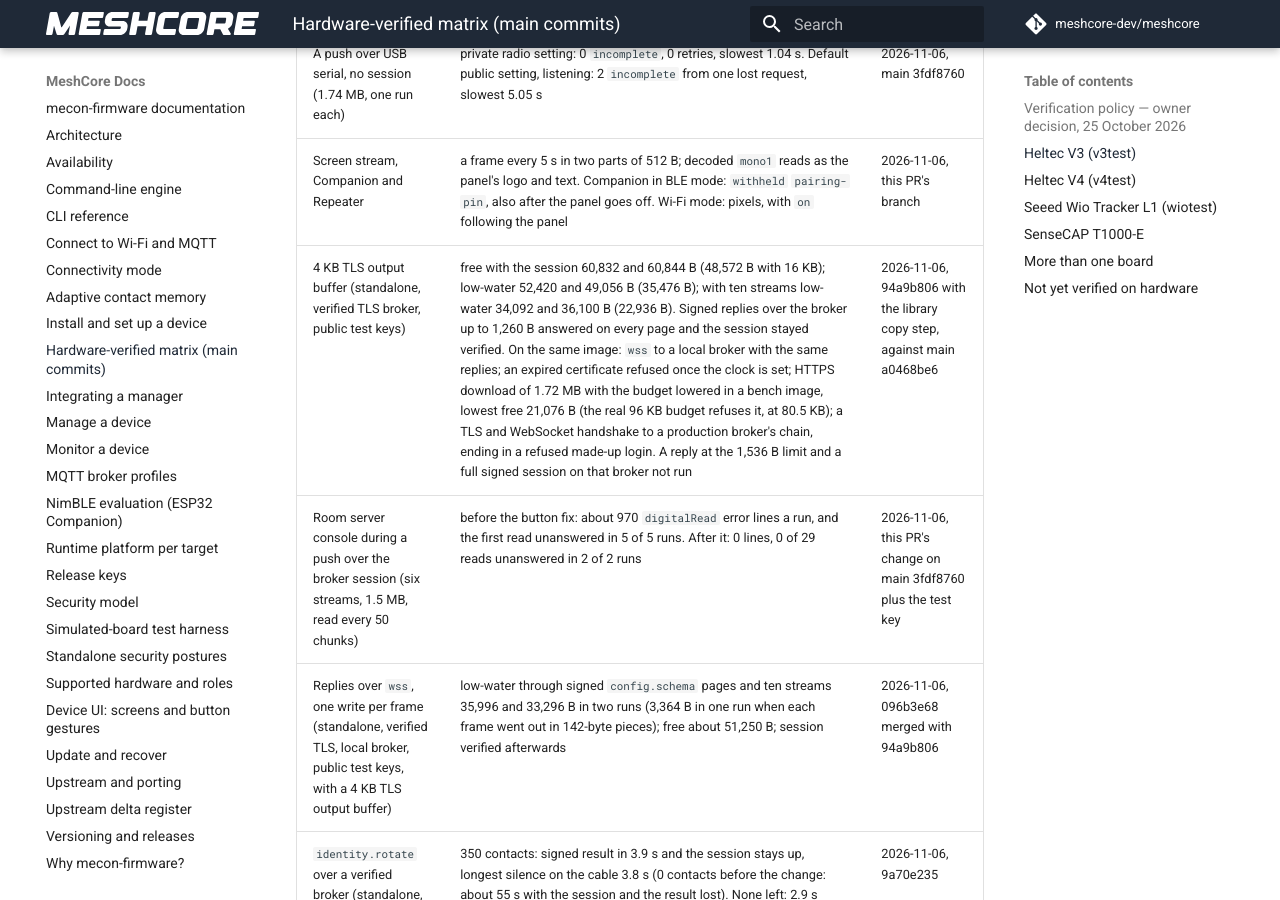
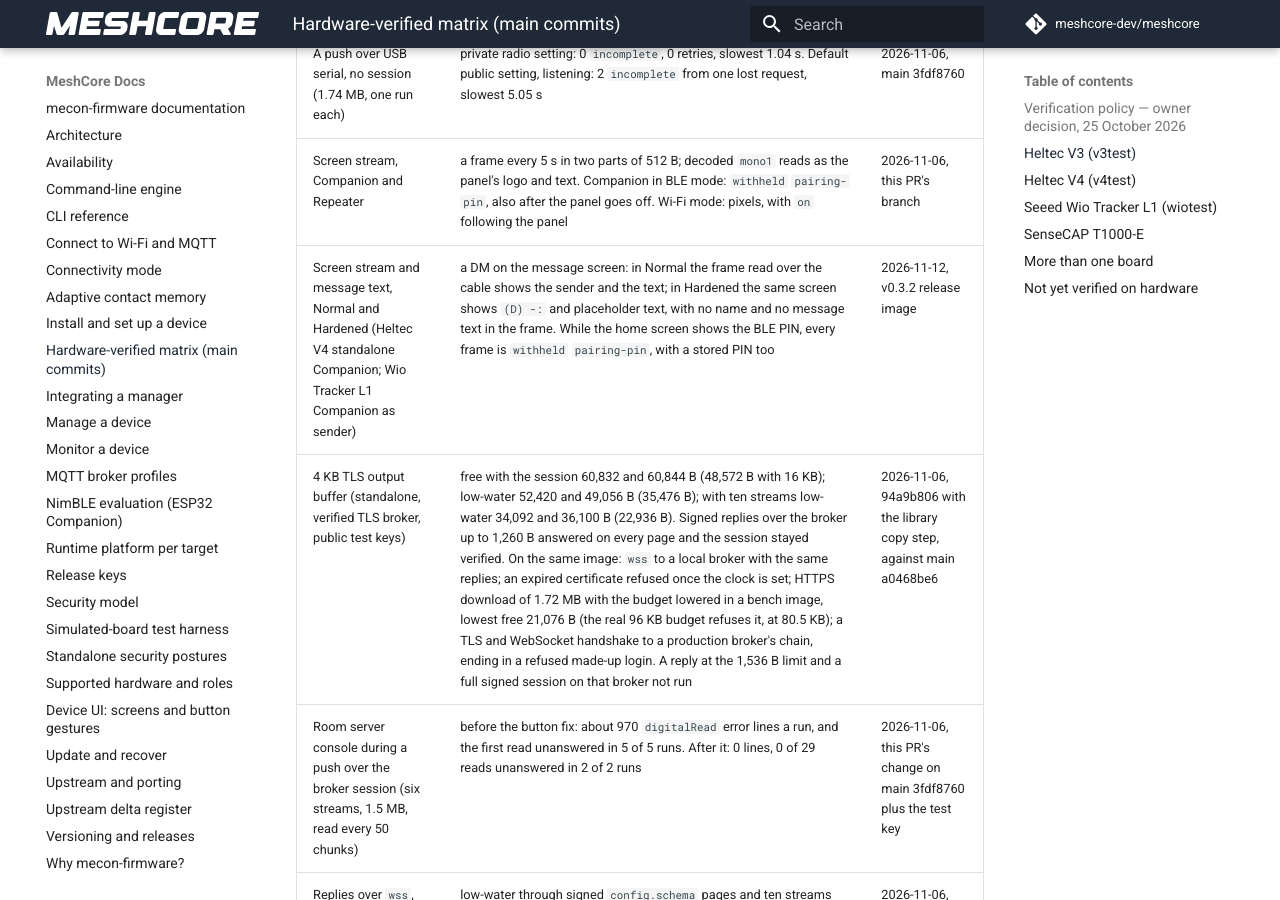
Before and after one commit to hoejriis/mecon-firmware, an MkDocs documentation site: the page built from docs/HARDWARE_VERIFIED.md, in a window 1280 px wide and 900 px high, scrolled down 5512 px. Built offline with MkDocs 1.6.1 and Material for MkDocs 9.7.7, drawn with Linux system fonts in a browser that asks for light colours; comment, search, counter and statistics services are not loaded; some of the changed text lies outside the part shown.

Commit message:
HARDWARE_VERIFIED: the screen stream with message text, Normal and Hardened, on a Heltec V4
Issue #96's screen privacy check, run on v4test with the v0.3.2 release
image and wiotest as the sender.

Co-Authored-By: Claude Opus 5.5 (1M context) <noreply@anthropic.com>

```diff
--- a/docs/HARDWARE_VERIFIED.md
+++ b/docs/HARDWARE_VERIFIED.md
@@ -69,6 +69,7 @@ Reading a release on a Heltec V3 or V4 includes `tools/mecon_latency_hw.py <port
 | A push over a verified broker session with other requests beside it (enrolled, all ten streams, 1.74 MB, 0 retries, confirmed) | lowest free: stream renewals each waiting for an answer 15,708; a signed two-page `hello` every 60 s 13,624; renewals all at once 3,984; both 3,272; `hello` every 5 s and renewals every 12 s 2,472. Free heap 29 KB between them. Exhaustion not reached | 2026-11-06, main 3fdf8760 |
 | A push over USB serial, no session (1.74 MB, one run each) | private radio setting: 0 `incomplete`, 0 retries, slowest 1.04 s. Default public setting, listening: 2 `incomplete` from one lost request, slowest 5.05 s | 2026-11-06, main 3fdf8760 |
 | Screen stream, Companion and Repeater | a frame every 5 s in two parts of 512 B; decoded `mono1` reads as the panel's logo and text. Companion in BLE mode: `withheld` `pairing-pin`, also after the panel goes off. Wi-Fi mode: pixels, with `on` following the panel | 2026-11-06, this PR's branch |
+| Screen stream and message text, Normal and Hardened (Heltec V4 standalone Companion; Wio Tracker L1 Companion as sender) | a DM on the message screen: in Normal the frame read over the cable shows the sender and the text; in Hardened the same screen shows `(D) -:` and placeholder text, with no name and no message text in the frame. While the home screen shows the BLE PIN, every frame is `withheld` `pairing-pin`, with a stored PIN too | 2026-11-12, v0.3.2 release image |
 | 4 KB TLS output buffer (standalone, verified TLS broker, public test keys) | free with the session 60,832 and 60,844 B (48,572 B with 16 KB); low-water 52,420 and 49,056 B (35,476 B); with ten streams low-water 34,092 and 36,100 B (22,936 B). Signed replies over the broker up to 1,260 B answered on every page and the session stayed verified. On the same image: `wss` to a local broker with the same replies; an expired certificate refused once the clock is set; HTTPS download of 1.72 MB with the budget lowered in a bench image, lowest free 21,076 B (the real 96 KB budget refuses it, at 80.5 KB); a TLS and WebSocket handshake to a production broker's chain, ending in a refused made-up login. A reply at the 1,536 B limit and a full signed session on that broker not run | 2026-11-06, 94a9b806 with the library copy step, against main a0468be6 |
 | Room server console during a push over the broker session (six streams, 1.5 MB, read every 50 chunks) | before the button fix: about 970 `digitalRead` error lines a run, and the first read unanswered in 5 of 5 runs. After it: 0 lines, 0 of 29 reads unanswered in 2 of 2 runs | 2026-11-06, this PR's change on main 3fdf8760 plus the test key |
 | Replies over `wss`, one write per frame (standalone, verified TLS, local broker, public test keys, with a 4 KB TLS output buffer) | low-water through signed `config.schema` pages and ten streams 35,996 and 33,296 B in two runs (3,364 B in one run when each frame went out in 142-byte pieces); free about 51,250 B; session verified afterwards | 2026-11-06, 096b3e68 merged with 94a9b806 |
@@ -190,7 +191,7 @@ Builds b6d0a50e, d23437d5, adaf9fed, f0067d70 and a76e33d7 were bench merges of
 - Wi-Fi failover when the access point itself goes off the air (the verified run breaks the joined profile instead).
 - MQTT broker discovery by mDNS on a real ESP32 (verified only in the simulator).
 - The Sensor role beyond boot, its console and `get dutycycle`.
-- The screen stream on a Heltec V4 or a Wio Tracker L1 (built, not read), and over a broker on any board.
+- The screen stream on a Wio Tracker L1 (built, not read), and over BLE or a broker on any board.
 - Signed `posture.set` over a broker or LoRa (verified only in the simulator).
 - `job.cancel` stopping an nRF52's reset into its bootloader (verified only in the simulator).
 - A local unlock ending when the USB host goes on a Heltec V4 or an nRF52 board. A V4 was seen to notice the host going, in a separate probe, and the unlock itself ran only in the simulator.
```
